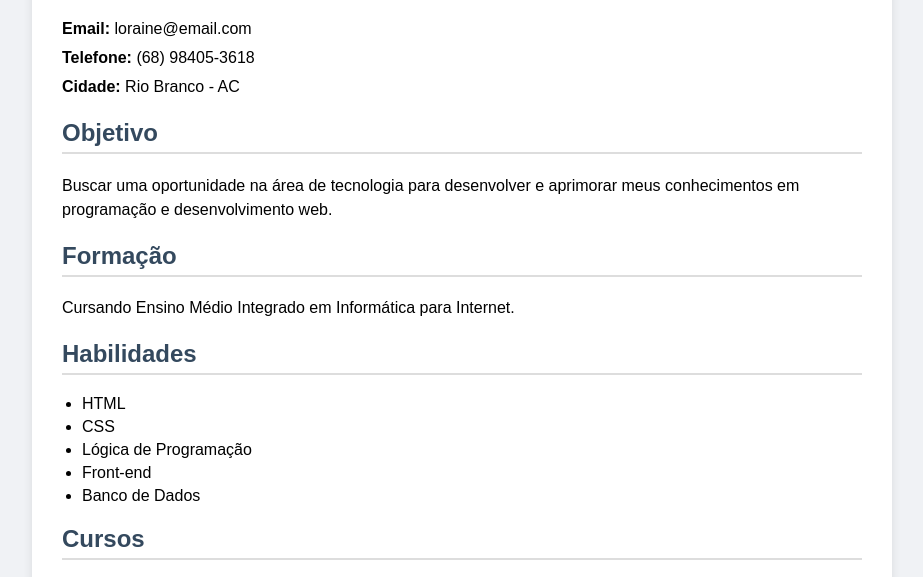
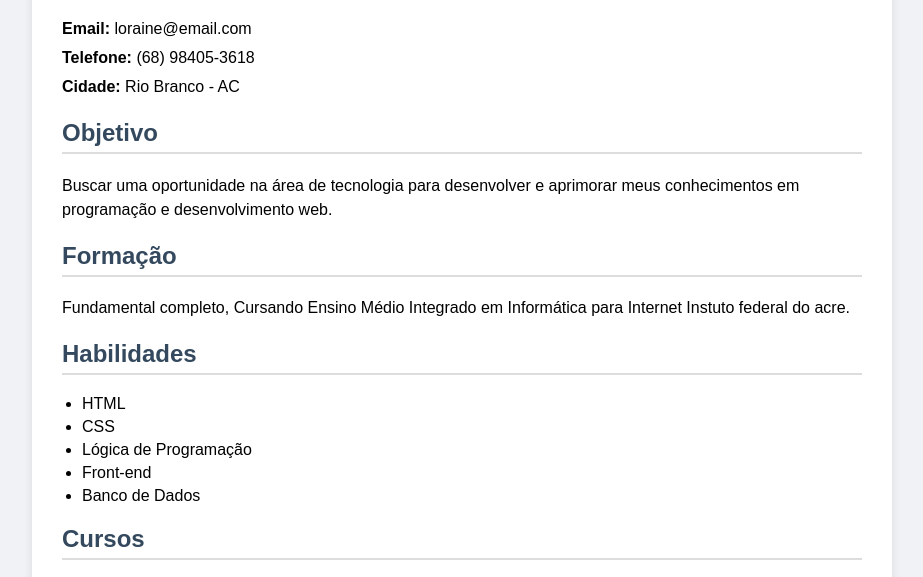
Before and after one commit to lorainhys/nexus, a plain HTML site: page index.html in a window 1280 px wide. Shown: the part 168-745 px from the top of the page, without its empty margins (178-1101 px from the left). Drawn offline with Linux system fonts and the light colour scheme.

Commit message:
alterei o readme

```diff
--- a/index.html
+++ b/index.html
@@ -1,55 +1,54 @@
 <!DOCTYPE html>
 <html lang="pt-BR">
+
 <head>
     <meta charset="UTF-8">
     <title>Currículo - Loraine</title>
 
     <style>
-
-body{
+        body {
             font-family: Arial, Helvetica, sans-serif;
             background-color: #f0f2f5;
             margin: 0;
             padding: 20px;
         }
 
-.container{
+        .container {
             max-width: 800px;
             margin: auto;
             background: white;
             padding: 30px;
             border-radius: 10px;
-    box-shadow: 0 0 10px rgba(0,0,0,0.1);
+            box-shadow: 0 0 10px rgba(0, 0, 0, 0.1);
         }
 
-h1{
+        h1 {
             color: #2c3e50;
             text-align: center;
         }
 
-h2{
+        h2 {
             color: #34495e;
             border-bottom: 2px solid #ddd;
             padding-bottom: 5px;
         }
 
-p{
+        p {
             font-size: 16px;
             line-height: 1.5;
         }
 
-ul{
+        ul {
             padding-left: 20px;
         }
 
-li{
+        li {
             margin-bottom: 5px;
         }
 
-.dados p{
+        .dados p {
             margin: 5px 0;
         }
-
     </style>
 
 </head>
@@ -76,7 +75,7 @@ meus conhecimentos em programação e desenvolvimento web.
 
         <h2>Formação</h2>
         <p>
-Cursando Ensino Médio Integrado em Informática para Internet.
+            Fundamental completo, Cursando Ensino Médio Integrado em Informática para Internet Instuto federal do acre.
         </p>
 
         <h2>Habilidades</h2>
@@ -104,4 +103,5 @@ Cursando Ensino Médio Integrado em Informática para Internet.
     </div>
 
 </body>
+
 </html>
```
Lines whose indentation alone changed are shown as unchanged.
